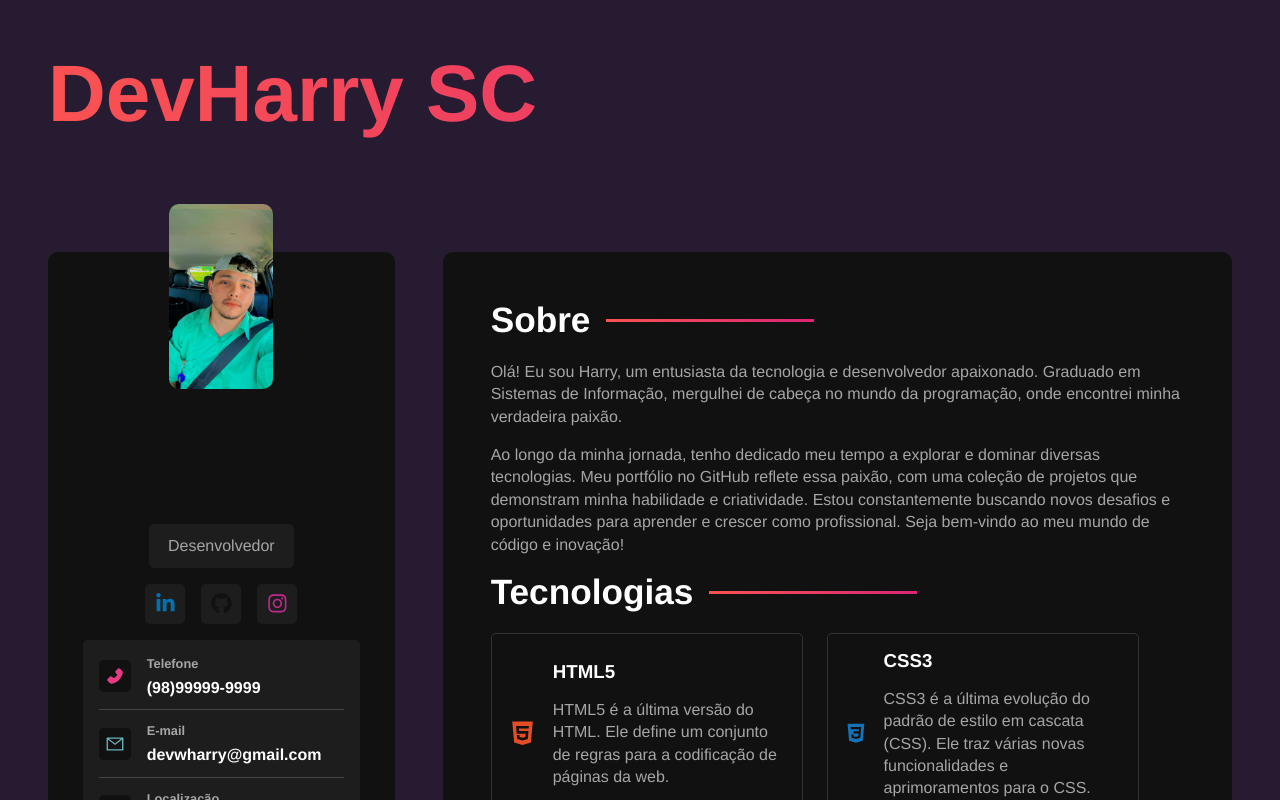
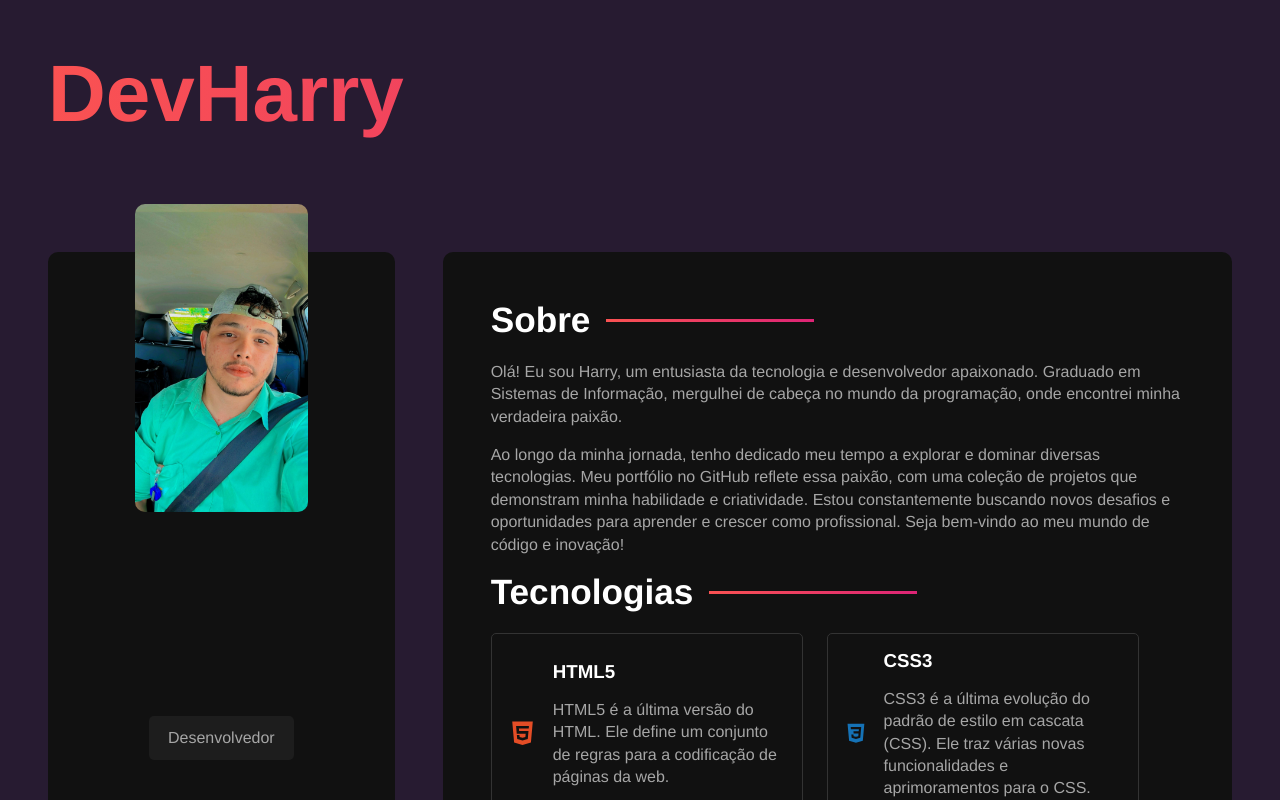
Before and after one commit to devwharry/portfolio-react-sass, a React (Vite) app: page / in a window 1280 px wide. Shown: the top 800 px of the page. Built offline with nearby package versions, Linux system fonts and the light colour scheme.

Commit message:
finalizando o projeto

```diff
--- a/src/App.jsx
+++ b/src/App.jsx
@@ -7,7 +7,7 @@ function App() {
 
   return (
     <div id="portfolio">
-      <h1>DevHarry SC</h1>
+      <h1>DevHarry</h1>
       <Sidebar />
       <MainContent />
     </div>
--- a/src/styles/components/sidebar.sass
+++ b/src/styles/components/sidebar.sass
@@ -13,7 +13,7 @@
     padding: 3rem 0
 
     img
-        max-width: 30%
+        max-width: 50%
         border-radius: variables.$container-border-radius
         position: absolute
         top: -3rem
@@ -22,8 +22,10 @@
         color: variables.$text-color-secondary
         background-color: variables.$bg-color-secondary
         border-radius: variables.$card-border-radius
-        margin-top: 14rem
+        margin-top: 26rem
+        margin-bottom: 8rem
         padding: .8rem 1.2rem
 
     .btn
         @include mixins.btn
+        margin-top: 5rem
```
